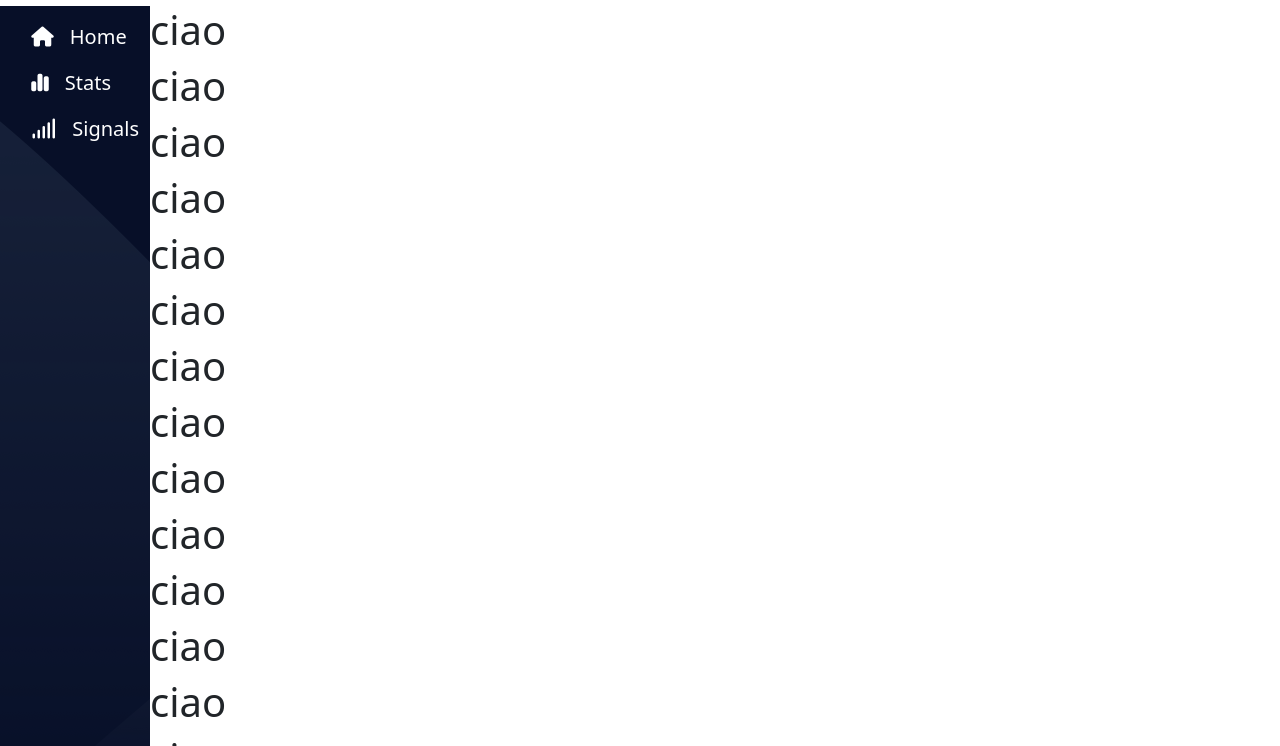
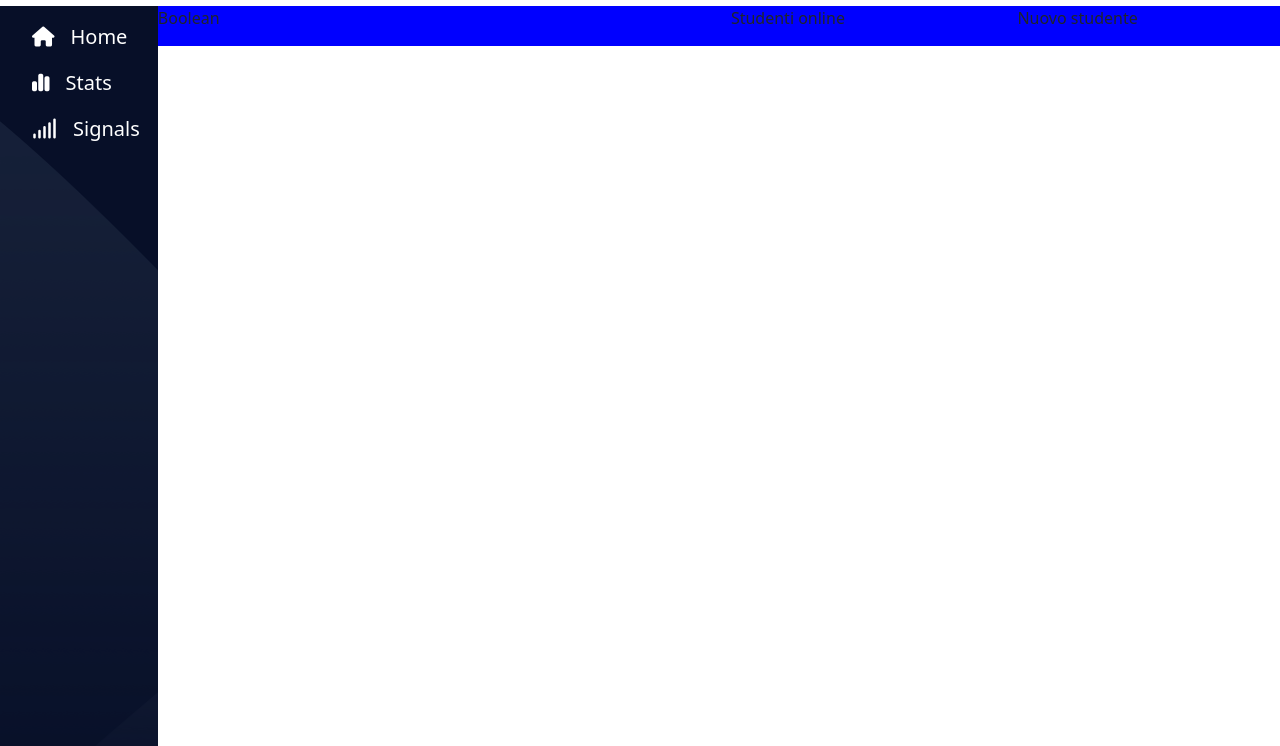
Before and after one commit to MatteD04/html-css-bootstrap-dashboard, a plain HTML site: page index.html in a window 1280 px wide. Shown: the part 54-800 px from the top of the page. Drawn offline with nearby package versions, Linux system fonts and the light colour scheme.

Commit message:
feat: add first section in main

```diff
--- a/index.html
+++ b/index.html
@@ -41,13 +41,13 @@
 
     <div class="d-flex">
 
-        <aside class="d-flex ms-aside justify-content-center text-white py-3">
+        <aside class="d-flex ms-aside text-white py-3">
             <ul>
-                <li class="pb-2 pe-3 d-flex">
+                <li class="pb-2 d-flex">
                     <div>
                         <i class="fa-solid fa-house pe-3"></i>
                     </div>
-                    <div class="d-none d-lg-flex pe-2">Home</div>
+                    <div class="d-none d-lg-flex">Home</div>
                 </li>
                 <li class="py-2 d-flex">
                     <div>
@@ -64,24 +64,18 @@
             </ul>
         </aside>
 
-        <main class="d-flex flex-column ms-main">
-            <h1>ciao</h1>
-            <h1>ciao</h1>
-            <h1>ciao</h1>
-            <h1>ciao</h1>
-            <h1>ciao</h1>
-            <h1>ciao</h1>
-            <h1>ciao</h1>
-            <h1>ciao</h1>
-            <h1>ciao</h1>
-            <h1>ciao</h1>
-            <h1>ciao</h1>
-            <h1>ciao</h1>
-            <h1>ciao</h1>
-            <h1>ciao</h1>
-            <h1>ciao</h1>
-            <h1>ciao</h1>
-            <h1>ciao</h1>
+        <main class="ms-main">
+            <section class="row">
+                <div class="col-12 col-lg-3 ms-order">
+                    <p>Nuovo studente</p>
+                </div>
+                <div class="col-12 col-lg-6">
+                    <p>Boolean</p>
+                </div>
+                <div class="col-12 col-lg-3">
+                    <p>Studenti online</p>
+                </div>
+            </section>
         </main>
     </div>
 
--- a/style.css
+++ b/style.css
@@ -52,9 +52,17 @@ header{
     font-size: 20px;
 }
 
+/*MAIN*/
+.row{
+    background-color: blue;
+}
+
 /*MEDIA QUERY*/
 @media screen and (min-width:992px){
     .ms-aside{
-        width: 150px;
+        width: 180px;
+    }
+    .ms-order{
+        order: 1;
     }
 }
```
